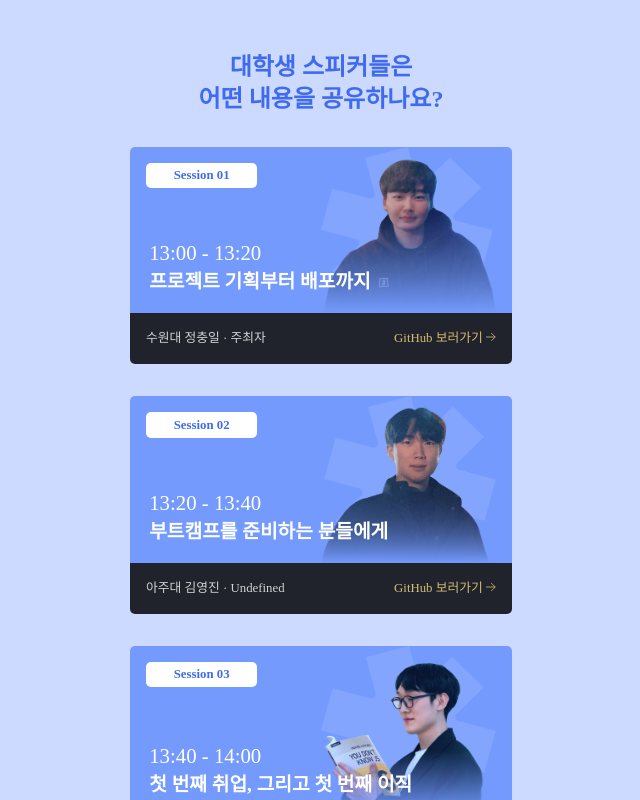
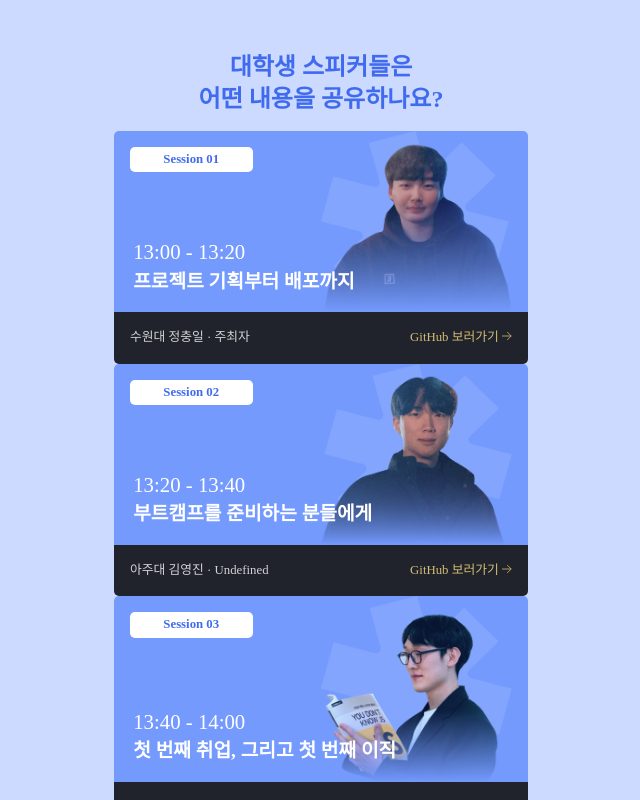
Before and after one commit to f-univ/f-univ-camp-2022, a React (Vite) app: page / in a window 1280 px wide. Shown: the part 1360-2160 px from the top of the page, without its empty margins (319-959 px from the left). Built offline with nearby package versions, Linux system fonts and the light colour scheme; a web font is replaced by a local one.

Commit message:
style: witdh

```diff
--- a/src/components/Speaker/Speaker.tsx
+++ b/src/components/Speaker/Speaker.tsx
@@ -62,8 +62,7 @@ const Speaker = ({ speakInfo }: Prop) => {
 export default Speaker;
 
 const Container = styled.section`
-  width: 85%;
-  padding: 1rem;
+  width: 80%;
   margin: 0 auto;
   @media screen and (min-width: 576px) {
     width: 414px;
```
